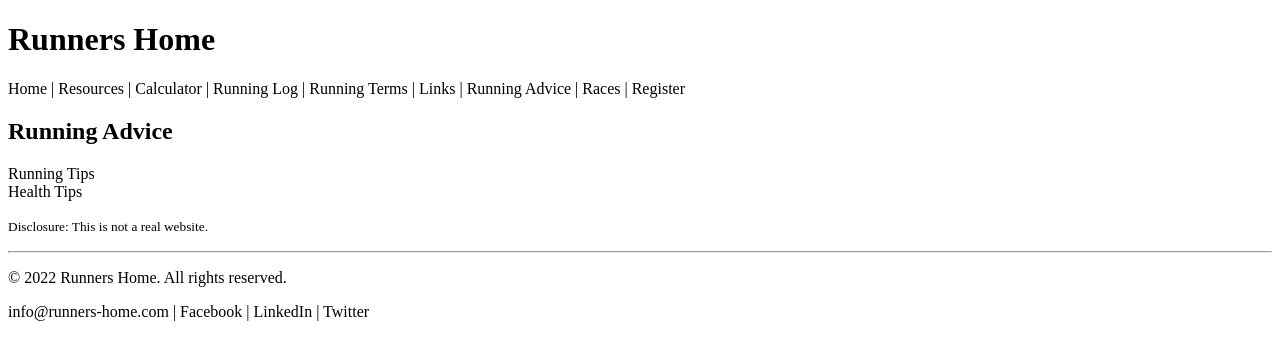
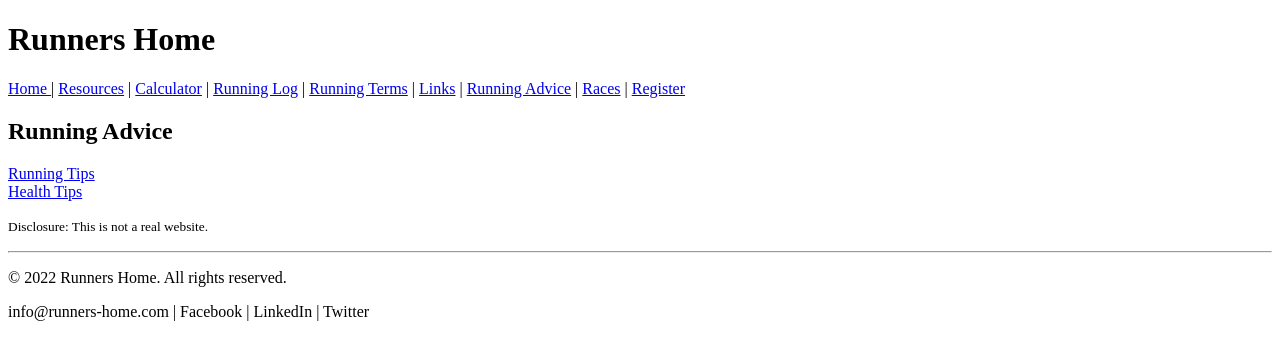
Before and after one commit to tlg-24-05-visa-sde-1/tma-link-exercise, a plain HTML site: page advice/index.html in a window 1280 px wide. Drawn offline with Linux system fonts and the light colour scheme.

Commit message:
advice page

```diff
--- a/advice/index.html
+++ b/advice/index.html
@@ -1,49 +1,33 @@
 <!DOCTYPE html>
-<html lang="en" xmlns:mso="urn:schemas-microsoft-com:office:office" xmlns:msdt="uuid:C2F41010-65B3-11d1-A29F-00AA00C14882">
+<html lang="en">
   <head>
-<meta charset="UTF-8">
-<meta name="viewport" content="width=device-width, initial-scale=1">
+    <meta charset="UTF-8" />
+    <meta name="viewport" content="width=device-width, initial-scale=1" />
     <title>Running Advice - Runners Home</title>
-
-<!--[if gte mso 9]><xml>
-<mso:CustomDocumentProperties>
-<mso:xd_Signature msdt:dt="string"></mso:xd_Signature>
-<mso:display_urn_x003a_schemas-microsoft-com_x003a_office_x003a_office_x0023_Editor msdt:dt="string">Nelly Sugu</mso:display_urn_x003a_schemas-microsoft-com_x003a_office_x003a_office_x0023_Editor>
-<mso:Order msdt:dt="string">43000.0000000000</mso:Order>
-<mso:xd_ProgID msdt:dt="string"></mso:xd_ProgID>
-<mso:_ExtendedDescription msdt:dt="string"></mso:_ExtendedDescription>
-<mso:display_urn_x003a_schemas-microsoft-com_x003a_office_x003a_office_x0023_Author msdt:dt="string">Nelly Sugu</mso:display_urn_x003a_schemas-microsoft-com_x003a_office_x003a_office_x0023_Author>
-<mso:ComplianceAssetId msdt:dt="string"></mso:ComplianceAssetId>
-<mso:TemplateUrl msdt:dt="string"></mso:TemplateUrl>
-<mso:ContentTypeId msdt:dt="string">0x010100AA0634B7ABA03742938723E811511BB1</mso:ContentTypeId>
-<mso:TriggerFlowInfo msdt:dt="string"></mso:TriggerFlowInfo>
-<mso:_SourceUrl msdt:dt="string"></mso:_SourceUrl>
-<mso:_SharedFileIndex msdt:dt="string"></mso:_SharedFileIndex>
-<mso:TaxCatchAll msdt:dt="string"></mso:TaxCatchAll>
-<mso:MediaServiceImageTags msdt:dt="string"></mso:MediaServiceImageTags>
-<mso:lcf76f155ced4ddcb4097134ff3c332f msdt:dt="string"></mso:lcf76f155ced4ddcb4097134ff3c332f>
-</mso:CustomDocumentProperties>
-</xml><![endif]-->
   </head>
   <body>
     <h1>Runners Home</h1>
     <div>
-  Home | Resources | Calculator | Running Log | Running Terms |
-  Links | Running Advice | Races | Register
+      <a href="../index.html">Home </a>|
+      <a href="../resources/index.html">Resources</a> |
+      <a href="../resources/calculator.html">Calculator</a> |
+      <a href="../resources/run-log.html">Running Log</a> |
+      <a href="../resources/terms.html">Running Terms</a> |
+      <a href="../resources/links.html">Links</a> |
+      <a href="./index.html">Running Advice</a> |
+      <a href="../races.html">Races</a> |
+      <a href="../register.html">Register</a>
     </div>
     <h2>Running Advice</h2>
     <div>
-  Running Tips<!-- Should link to Running Tips page--><br>
-  Health Tips<!-- Should link to Health Tips page-->
+      <a href="./running-tips.html">Running Tips</a
+      ><!-- Should link to Running Tips page--><br />
+      <a href="./health-tips.html">Health Tips</a
+      ><!-- Should link to Health Tips page-->
     </div>
     <p><small>Disclosure: This is not a real website.</small></p>
-<hr>
+    <hr />
     <p>&copy; 2022 Runners Home. All rights reserved.</p>
-<div>
-  info@runners-home.com |
-  Facebook |
-  LinkedIn |
-  Twitter
-</div>
+    <div>info@runners-home.com | Facebook | LinkedIn | Twitter</div>
   </body>
 </html>
```
Also changed, not shown: advice/health-tips.html (+20 -36 lines), advice/running-tips.html (+20 -36 lines), index.html (+21 -6 lines), races.html (+20 -15 lines). Lines whose indentation alone changed are shown as unchanged.
